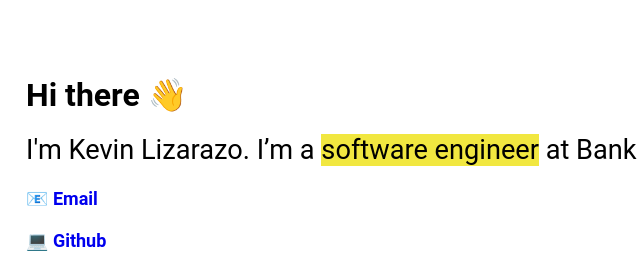
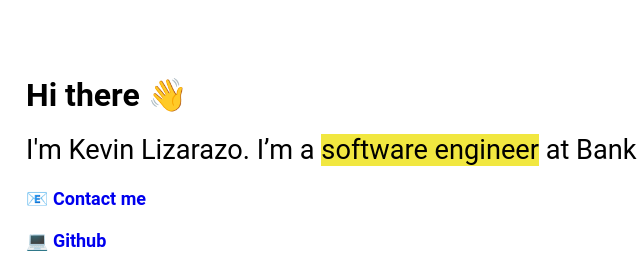
Before and after one commit to kevinlizarazo/portfolio, a Gatsby site in the folder app/: page / in a window 1280 px wide. Shown: the top 268 px of the page, 154-794 px from the left. Built offline with nearby package versions, Linux system fonts and the light colour scheme; Gatsby itself is replaced by a stand-in of ours; some packages are replaced by stand-ins of ours.

Commit message:
Update hero.mdx

```diff
--- a/app/src/content/bio/hero.mdx
+++ b/app/src/content/bio/hero.mdx
@@ -1,7 +1,7 @@
 # Hi there 👋
 ## I'm Kevin Lizarazo. I’m a <span class='highlighted'>software engineer</span> at Bank of America.
 
-📧 [**Email**](mailto:kevin@lizarazo.dev)
+📧 [**Contact me**](https://forms.gle/sm3SEHBUoUHBzdzk9)
 
 💻 [**Github**](https://github.com/kevinlizarazo)
 
```
